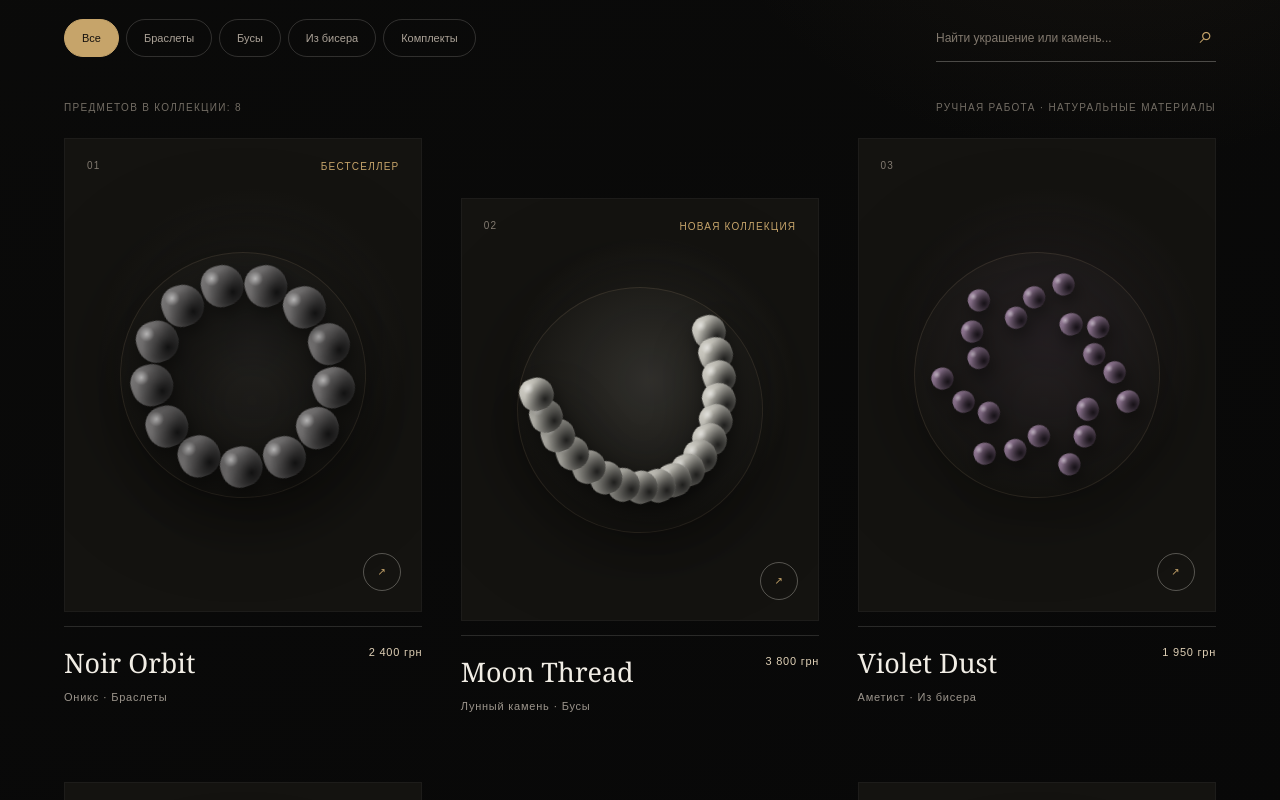
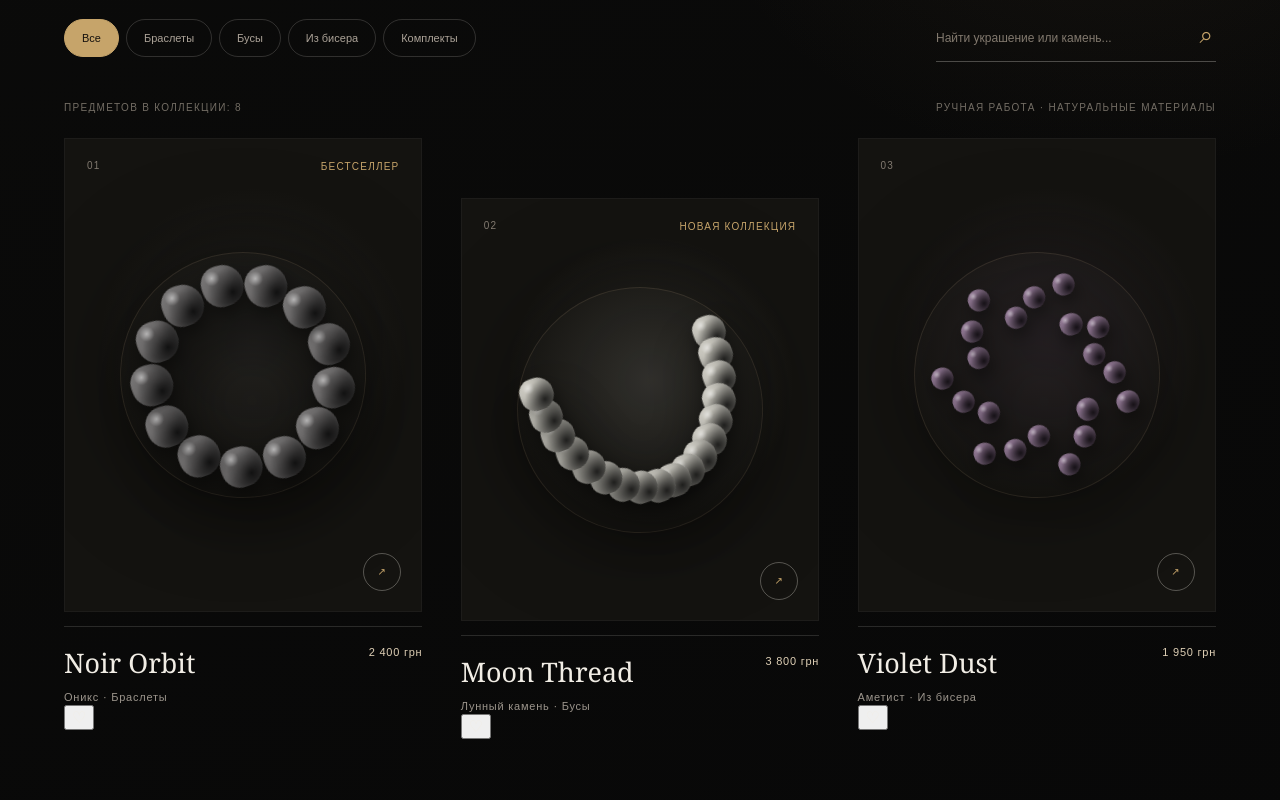
Before and after one commit to RayZenGRealy/DewSite, a Next.js app: page /catalog in a window 1280 px wide. Shown: the part 540-1340 px from the top of the page. Built offline with nearby package versions, Linux system fonts and the light colour scheme.

Commit message:
feat: connect shared favorites in components/product-card.tsx

```diff
--- a/components/product-card.tsx
+++ b/components/product-card.tsx
@@ -1,10 +1,12 @@
 import Link from "next/link";
 import { formatPrice, type Product } from "../lib/products";
 import { JewelryArtwork } from "./jewelry-artwork";
+import { FavoriteButton } from "./favorite-button";
 
 export function ProductCard({ product, index = 0 }: { product: Product; index?: number }) {
   return (
-    <Link href={`/product/${product.id}`} className="catalog-card">
+    <article className="catalog-card">
+      <Link href={`/product/${product.id}`} className="catalog-card-main">
         <div className="catalog-card-visual">
           <span className="catalog-card-index">{String(index + 1).padStart(2, "0")}</span>
           {product.label && <span className="catalog-card-label">{product.label}</span>}
@@ -16,5 +18,7 @@ export function ProductCard({ product, index = 0 }: { product: Product; index?:
           <strong>{formatPrice(product.price)}</strong>
         </div>
       </Link>
+      <FavoriteButton id={product.id} className="catalog-card-favorite" />
+    </article>
   );
 }
```
Lines whose indentation alone changed are shown as unchanged.
